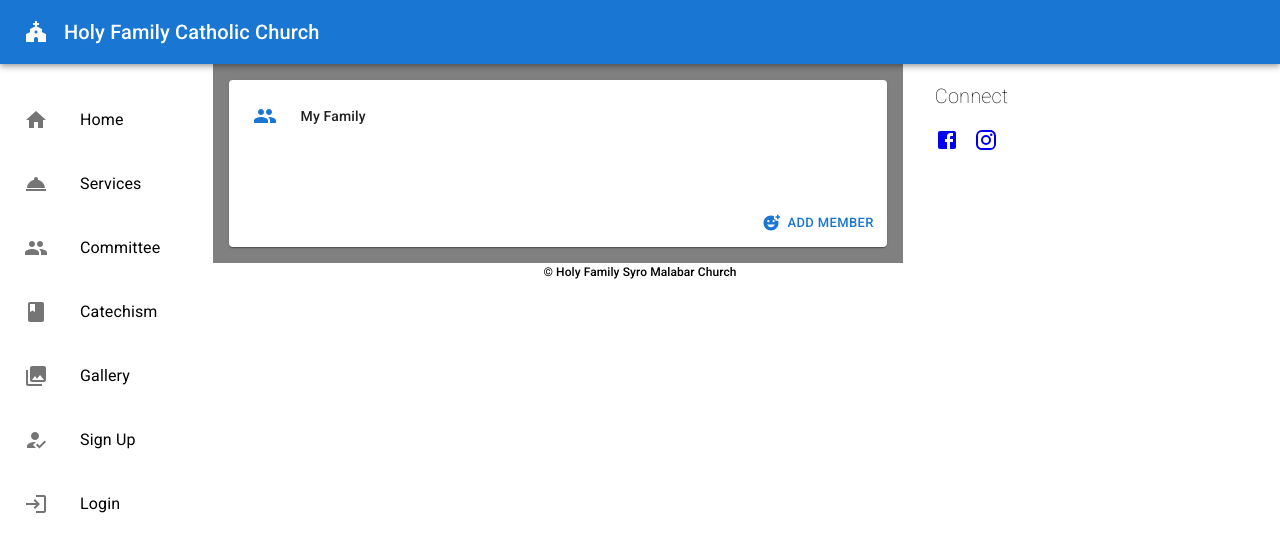
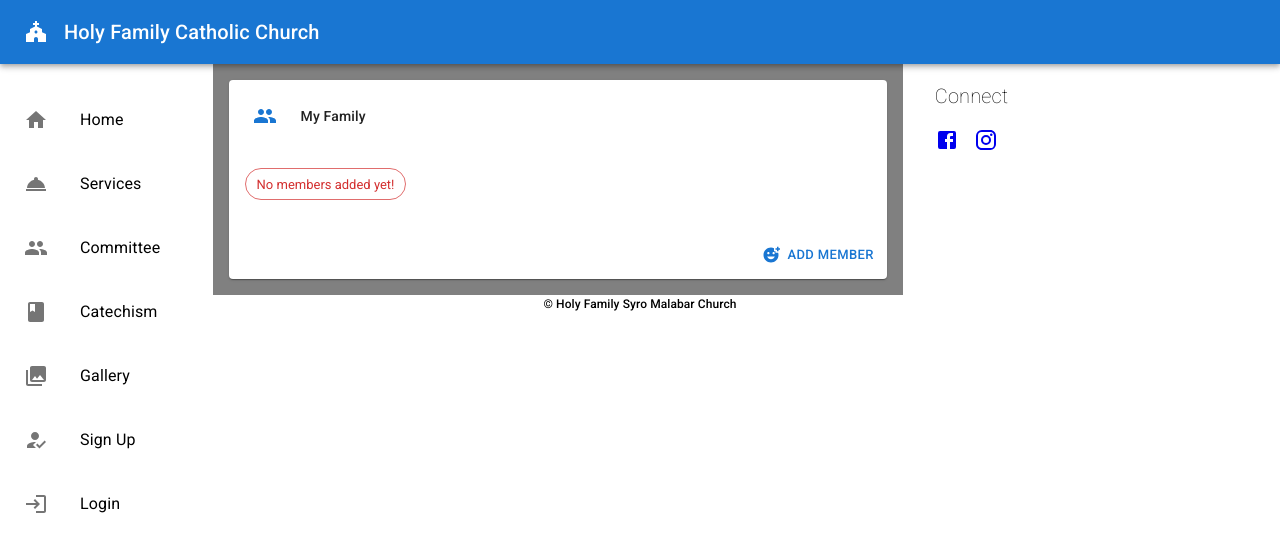
Before and after one commit to jobinbasani/user-manager, a React (Create React App) app in the folder ui/user-manager/: page /myaccount in a window 1280 px wide. Shown: the top 552 px of the page. Built offline with nearby package versions, Linux system fonts and the light colour scheme.

Commit message:
Check family member count

```diff
--- a/ui/user-manager/src/components/family/FamilyDetails.tsx
+++ b/ui/user-manager/src/components/family/FamilyDetails.tsx
@@ -27,7 +27,6 @@ export default function FamilyDetails() {
   const user = useSelector((state: RootState) => state.user);
   const family = useSelector((state: RootState) => state.family);
   const [isLoading, setLoading] = useState(false);
-  const [hasNoMembers, setHasNoMembers] = useState(false);
   const [formVisible, setFormVisible] = useState(false);
 
   const handleAddMemberClick = () => {
@@ -45,7 +44,6 @@ export default function FamilyDetails() {
       setLoading(true);
       const familyDetails = await getFamilyManagementAPI(user.accessToken).getUserFamily();
       dispatch(setFamilyDetails(familyDetails.data));
-      setHasNoMembers(familyDetails.data.length === 0);
     };
     if (user.isLoggedIn) {
       loadFamilyData().finally(() => setLoading(false));
@@ -67,13 +65,13 @@ export default function FamilyDetails() {
       <CardContent>
         {isLoading
                     && <Skeleton variant="rectangular" />}
-        {hasNoMembers && <Chip label="No members added yet!" color="error" variant="outlined" />}
+        {family.members.length === 0 && <Chip label="No members added yet!" color="error" variant="outlined" />}
         <List sx={{ width: '100%', bgcolor: 'background.paper' }}>
           {family.members.map((member, idx) => {
             const labelId = `checkbox-list-secondary-label-${idx}`;
             return (
               <ListItem
-                key={member.firstName}
+                key={member.id}
                 secondaryAction={(
                   <EditIcon color="primary" />
                 )}
--- a/ui/user-manager/src/components/form/AddFamilyMember.tsx
+++ b/ui/user-manager/src/components/form/AddFamilyMember.tsx
@@ -141,7 +141,6 @@ export default function AddFamilyMember() {
         : UserDataProvinceEnum.Ns,
       street: data.street,
     };
-    console.log(userData);
     await getFamilyManagementAPI(user.accessToken).addFamilyMembers([userData])
       .then(() => getFamilyManagementAPI(user.accessToken).getUserFamily())
       .then((familyDetails) => dispatch(setFamilyDetails(familyDetails.data)))
```
